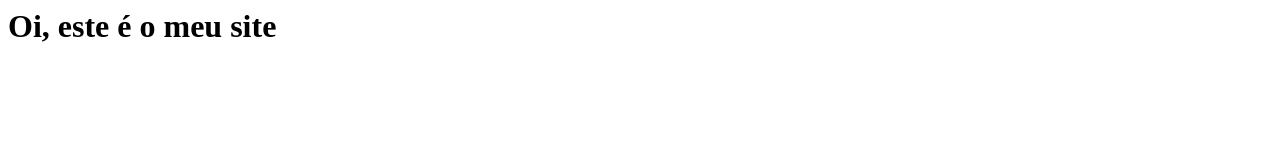
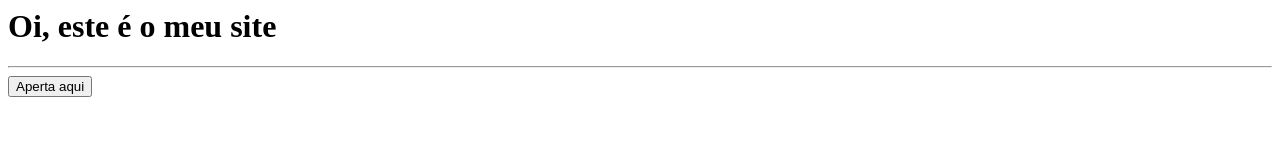
Before and after one commit to AWP-X/AWP-X.github.io, a plain HTML site: page index.html in a window 1280 px wide. Drawn offline with Linux system fonts and the light colour scheme.

Commit message:
Add horizontal rule and button to index.html

```diff
--- a/index.html
+++ b/index.html
@@ -1 +1,3 @@
 <h1> Oi, este é o meu site </h1>
+<hr>
+<button> Aperta aqui</button>
```
